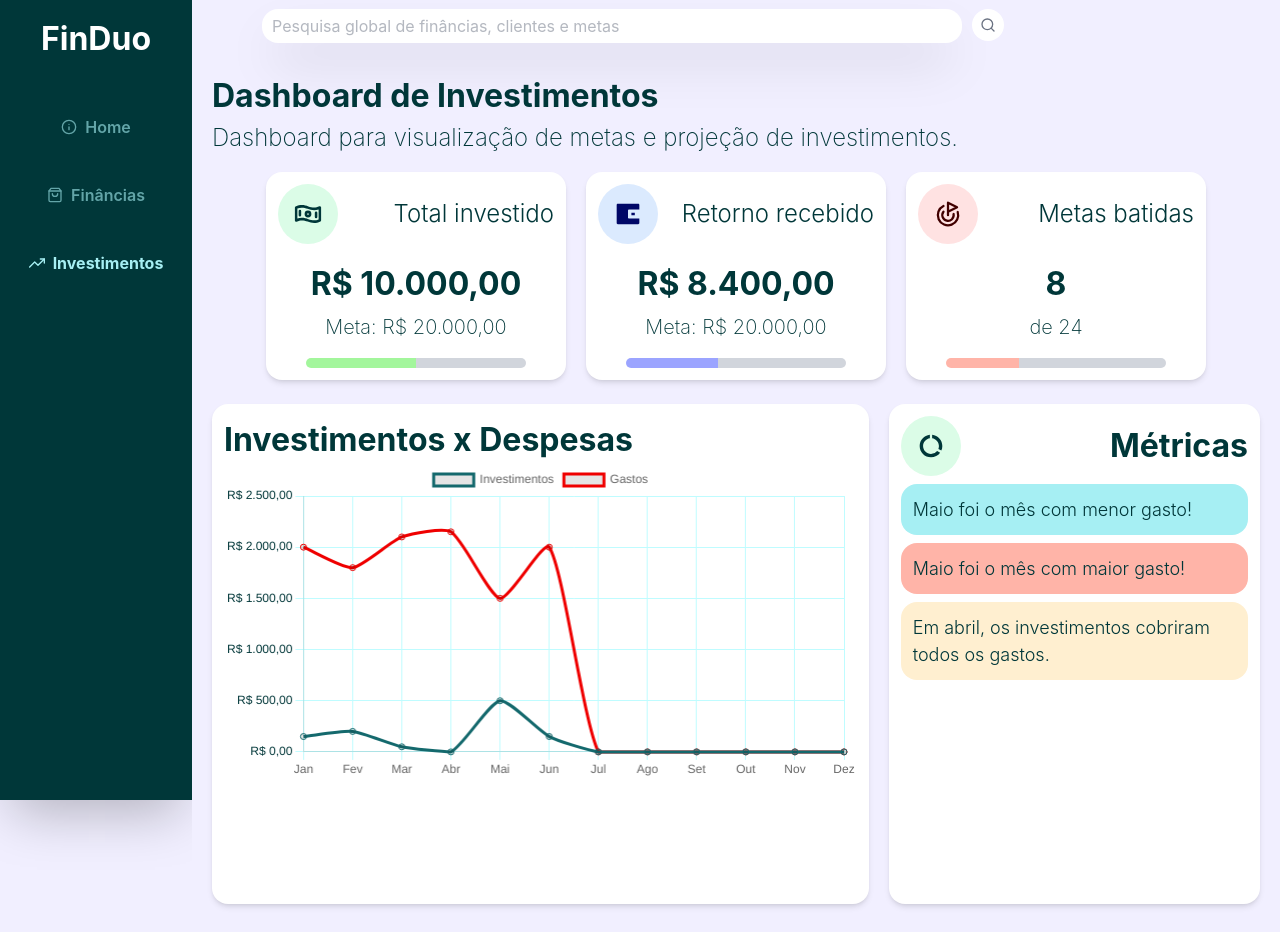
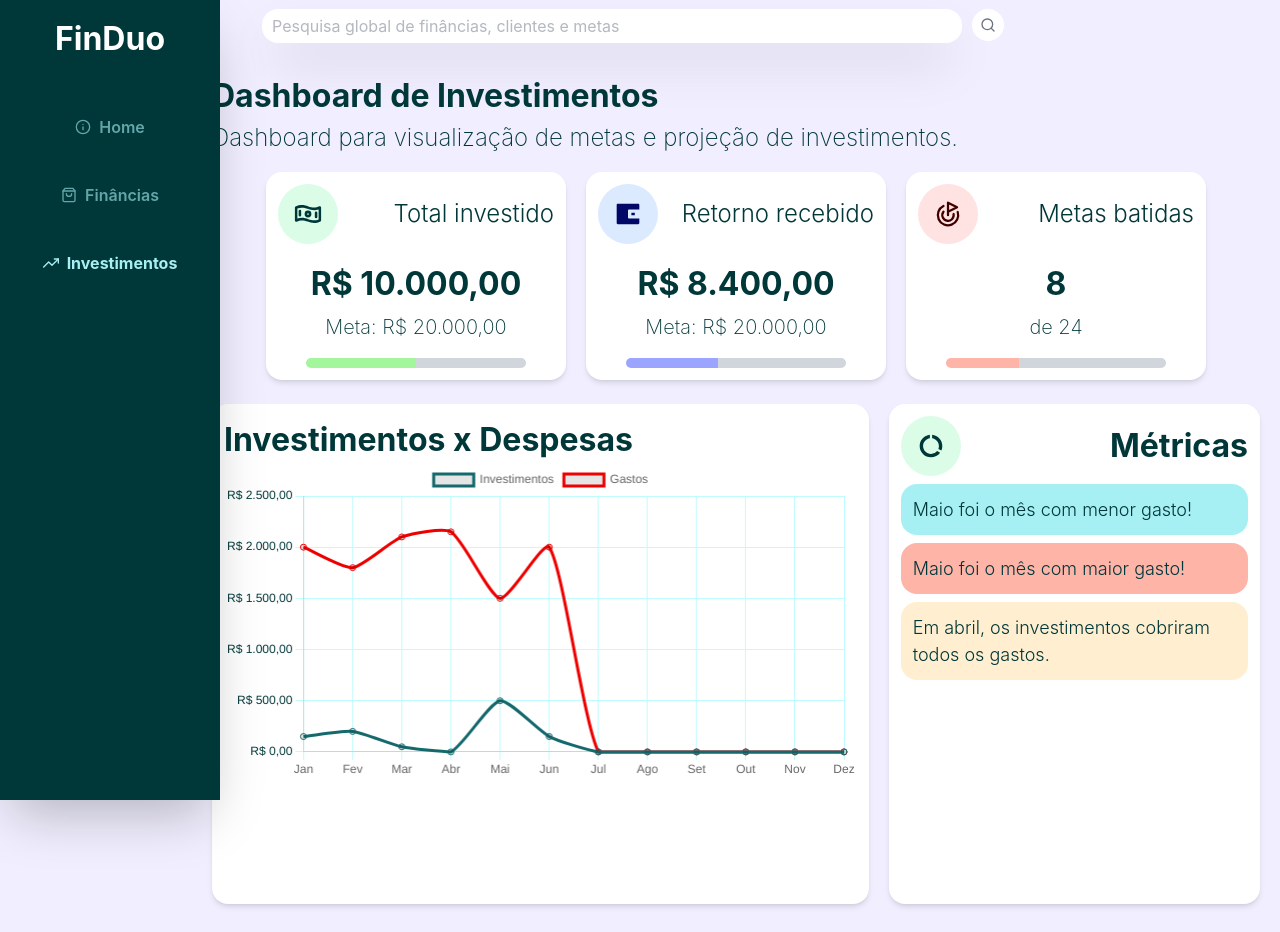
Before and after one commit to oeduardopereira/startup-empreendedorismo, a React app in the folder frontend/: page /investimentos in a window 1280 px wide. Built offline with nearby package versions, Linux system fonts and the light colour scheme; the HTML template or start-up script is replaced by a standard one.

Commit message:
fix: Navbar fixed

```diff
--- a/frontend/src/App.tsx
+++ b/frontend/src/App.tsx
@@ -9,7 +9,9 @@ function App() {
     return(
         <BrowserRouter>
             <div className="flex bg-bg-blue overflow-hidden">
-                <Navbar />
+                <div className="h-screen w-[230px]">
+                    <Navbar />
+                </div>
                 <div className="flex-col w-[85%]">
                     <div className="w-full">
                         <Topbar />
--- a/frontend/src/components/NavBar/Navbar.module.css
+++ b/frontend/src/components/NavBar/Navbar.module.css
@@ -1,7 +1,7 @@
 @reference "../../index.css";
 
 .navbar {
-    @apply bg-dark-green w-[220px] h-screen shadow-2xl;
+    @apply bg-dark-green w-[220px] h-screen shadow-2xl fixed ;
 }
 
 .title {
```
